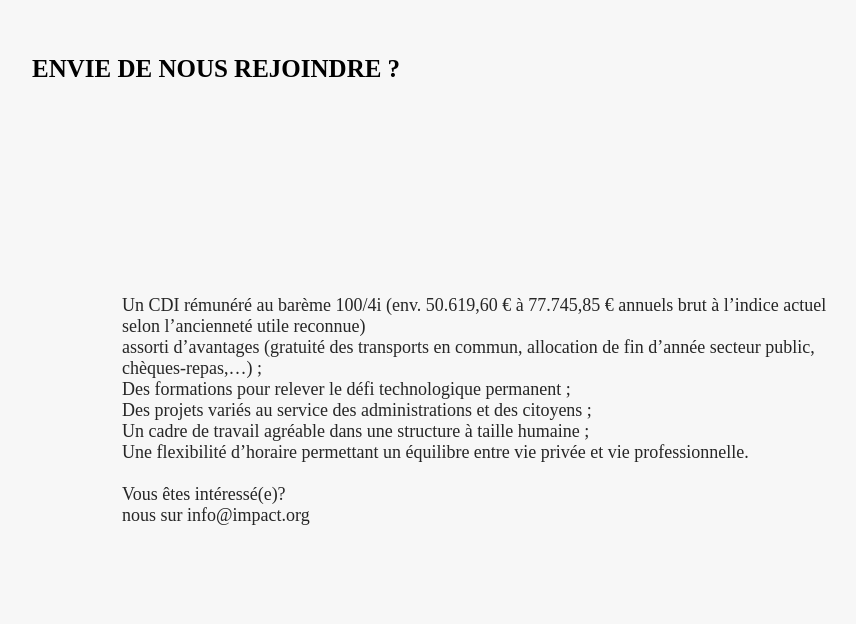
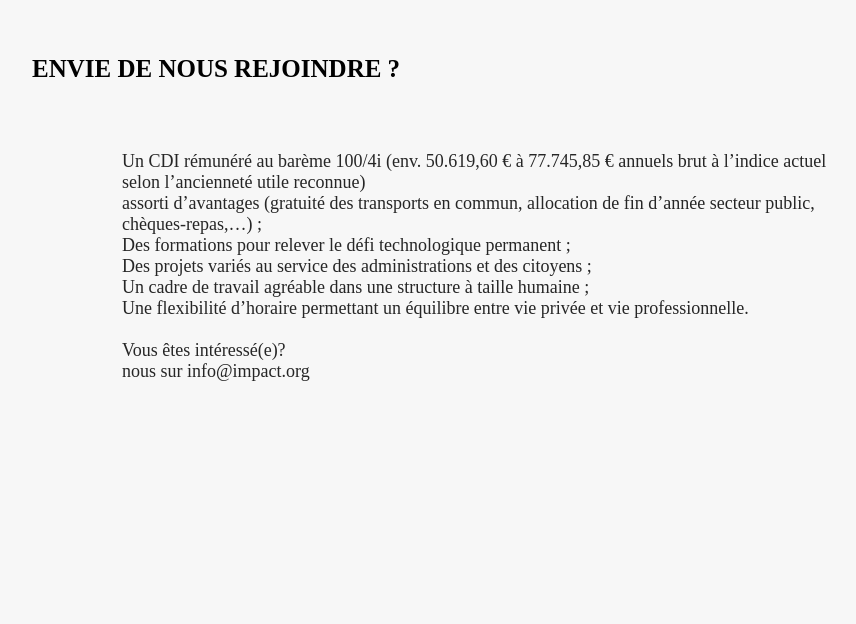
Before and after one commit to kbarateli1/homework5, a plain HTML site: page index.html in a window 1280 px wide. Shown: the part 936-1560 px from the top of the page, without its empty margins (156-1012 px from the left). After the commit the page ends 1421 px from the top, so only its background shows below. Drawn offline with Linux system fonts and the light colour scheme.

Commit message:
changepx

```diff
--- a/style.css
+++ b/style.css
@@ -72,10 +72,13 @@ h2{
 }
 
 h3{
+    font-size: 25px;
+    width: 469px;
+    height:36px;
+    box-sizing: border-box;
     margin-left: 180px;
-    width: 469px;
-    height: 180px;
-    font-size: 25px;
+    color: #000000;
+
 
 }
 
@@ -84,6 +87,7 @@ h3{
     margin-left: 180px;
     width: 794px;
     height: 326px;
+
 }
 
 .thebig2 p{
```
